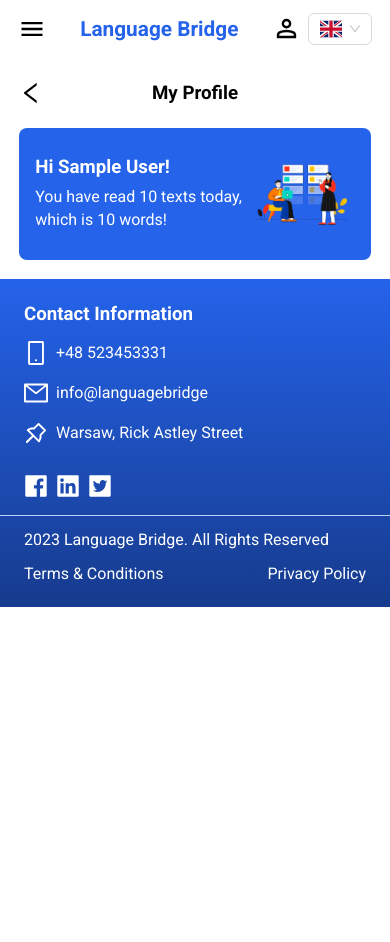
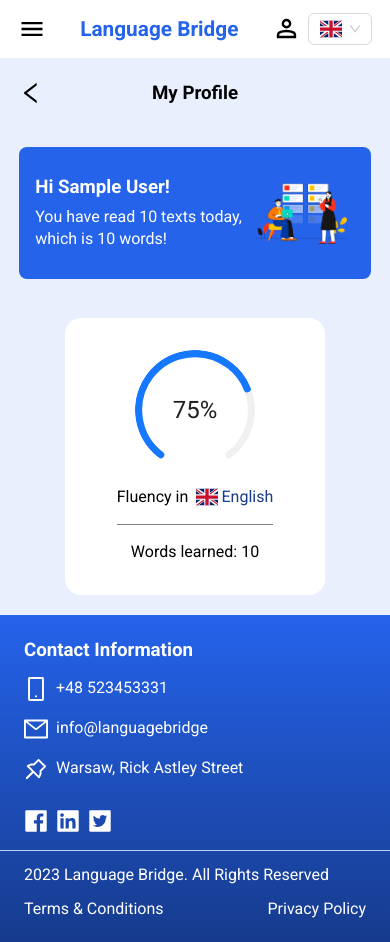
Before and after one commit to ReQ1964/language-bridge, a Next.js app: page /account/profile in a window 390 px wide. Before the commit the page ends 844 px from the top, so only its background shows below. Built offline with nearby package versions, Linux system fonts and the light colour scheme; no server answers; sample sign-in values are in the browser's storage.

Commit message:
feat: :sparkles: add DataTiles, ProgressTile, breakpoints variables + small styling stuff

```diff
--- a/components/Account/Profile/DailyAnnouncement/DailyAnnouncement.styles.ts
+++ b/components/Account/Profile/DailyAnnouncement/DailyAnnouncement.styles.ts
@@ -18,4 +18,8 @@ const DailyAnnoucementContainer = styled.article`
   }
 `
 
-export { DailyAnnoucementContainer }
+const ProfileSection = styled.section`
+  background-color: ${(props) => props.theme.colors.background.primary.tint1};
+`
+
+export { DailyAnnoucementContainer, ProfileSection }
--- /dev/null
+++ b/components/Account/Profile/DataTiles/DataTiles.styles.ts
@@ -0,0 +1,21 @@
+import styled from 'styled-components'
+
+const DataTilesSection = styled.section`
+  display: flex;
+  flex-direction: column;
+  gap: 1rem;
+  padding: ${(props) => props.theme.sizes.defaultMargins};
+`
+
+const DataTilesUpperContainer = styled.div`
+  display: flex;
+  flex-direction: column;
+  align-items: center;
+  justify-content: center;
+  gap: 1rem;
+  @media screen and (min-width: ${(props) => props.theme.breakpoints.sm}) {
+    flex-direction: row;
+  }
+`
+
+export { DataTilesSection, DataTilesUpperContainer }
--- /dev/null
+++ b/components/Account/Profile/DataTiles/DataTiles.tsx
@@ -0,0 +1,14 @@
+import ProgressTile from '../ProgressTile/ProgressTile'
+import { DataTilesSection, DataTilesUpperContainer } from './DataTiles.styles'
+
+const DataTiles = () => {
+  return (
+    <DataTilesSection>
+      <DataTilesUpperContainer>
+        <ProgressTile wordsQuantity={10} />
+      </DataTilesUpperContainer>
+    </DataTilesSection>
+  )
+}
+
+export default DataTiles
--- /dev/null
+++ b/components/Account/Profile/ProgressTile/ProgressTile.styles.ts
@@ -0,0 +1,31 @@
+import styled from 'styled-components'
+
+const ProgressTileContainer = styled.article`
+  display: flex;
+  flex-direction: column;
+  align-items: center;
+  gap: 1rem;
+  padding: 2rem;
+  border-radius: 1rem;
+  background-color: white;
+  min-width: 260px;
+`
+
+const LanguageParagraph = styled.p`
+  display: flex;
+  gap: 0.5rem;
+  border-bottom: 1px solid grey;
+  text-align: center;
+  padding-bottom: 1rem;
+`
+
+const LanguageContainer = styled.span`
+  display: flex;
+  flex-direction: row;
+  align-items: center;
+  justify-content: center;
+  gap: 0.2rem;
+  color: ${(props) => props.theme.colors.background.primary.shade1};
+`
+
+export { ProgressTileContainer, LanguageContainer, LanguageParagraph }
--- /dev/null
+++ b/components/Account/Profile/ProgressTile/ProgressTile.tsx
@@ -0,0 +1,31 @@
+import useStore from '@/store/store'
+import gb_icon from '@/public/icons/flags/gb.svg'
+import es_icon from '@/public/icons/flags/es.svg'
+import Image from 'next/image'
+import { Progress } from 'antd'
+import { ProgressTileContainer, LanguageContainer, LanguageParagraph } from './ProgressTile.styles'
+import capitalizeWord from '@/utils/capitalizeWord'
+
+const ProgressTile = ({ wordsQuantity }: { wordsQuantity: number }) => {
+  const currentLanguage = useStore((state) => state.currentLanguage)
+
+  const esIcon = <Image src={es_icon} width={22} height={22} alt="Flag of the United Kingdom" />
+  const gbIcon = <Image src={gb_icon} width={22} height={22} alt="Flag of Spain" />
+  const currentIcon = currentLanguage === 'spanish' ? esIcon : gbIcon
+
+  return (
+    <ProgressTileContainer>
+      <Progress type="dashboard" percent={75} />
+      <LanguageParagraph>
+        Fluency in
+        <LanguageContainer>
+          {currentIcon}
+          {capitalizeWord(currentLanguage)}{' '}
+        </LanguageContainer>
+      </LanguageParagraph>
+      <p>Words learned: {wordsQuantity}</p>
+    </ProgressTileContainer>
+  )
+}
+
+export default ProgressTile
--- a/components/Reusable/BackNavigationBar/BackNavigationBar.styles.ts
+++ b/components/Reusable/BackNavigationBar/BackNavigationBar.styles.ts
@@ -3,7 +3,7 @@ import styled from 'styled-components'
 const BackNavigationNav = styled.nav`
   text-align: center;
   position: relative;
-  margin: 1.5rem 0;
+  padding: 1.5rem 0;
   span {
     position: absolute;
     left: ${(props) => props.theme.sizes.defaultMargins};
--- a/pages/account/profile.tsx
+++ b/pages/account/profile.tsx
@@ -1,13 +1,16 @@
 import withRouteProtection from '@/utils/withRouteProtection'
+import { ProfileSection } from '@/components/Account/Profile/DailyAnnouncement/DailyAnnouncement.styles'
 import DailyAnnouncement from '@/components/Account/Profile/DailyAnnouncement/DailyAnnouncement'
 import BackNavigationBar from '@/components/Reusable/BackNavigationBar/BackNavigationBar'
+import DataTiles from '@/components/Account/Profile/DataTiles/DataTiles'
 
 const ProfilePage = () => {
   return (
-    <section>
+    <ProfileSection>
       <BackNavigationBar currentPageName="My Profile" />
       <DailyAnnouncement wordsQuantity={10} textsQuantity={10} />
-    </section>
+      <DataTiles />
+    </ProfileSection>
   )
 }
 
--- a/theme/globalTheme.ts
+++ b/theme/globalTheme.ts
@@ -25,6 +25,13 @@ interface DefaultTheme {
   }
   sizes: {
     defaultMargins: string
+  }
+  breakpoints: {
+    xs: string
+    sm: string
+    md: string
+    lg: string
+    xl: string
   }
 }
 
@@ -56,6 +63,13 @@ const globalTheme: DefaultTheme = {
   sizes: {
     defaultMargins: '1.2rem',
   },
+  breakpoints: {
+    xs: '0px', // Extra small devices
+    sm: '576px', // Small devices
+    md: '768px', // Medium devices
+    lg: '992px', // Large devices
+    xl: '1200px', // Extra large devices
+  },
 }
 
 export default globalTheme
```
